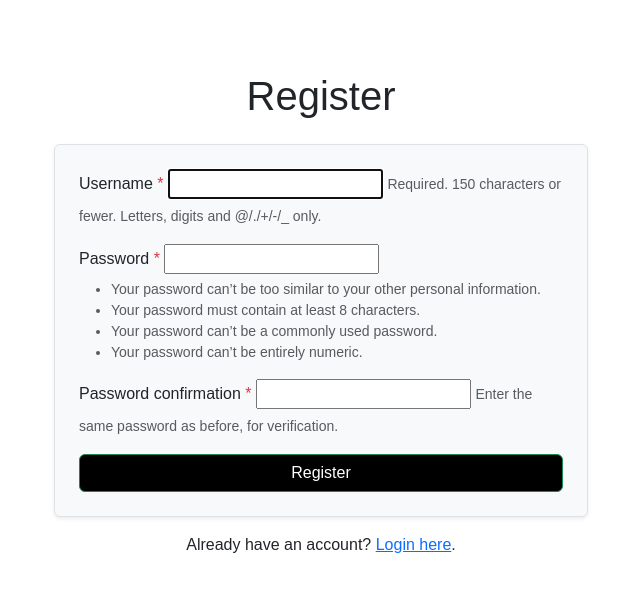
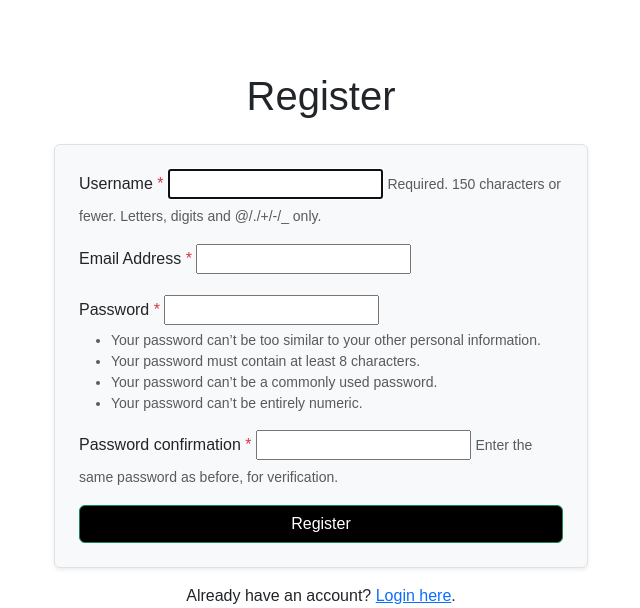
Before and after one commit to aiswaryapraveen/riddle, a Django app: page /register/ in a window 1280 px wide. Shown: the part 62-670 px from the top of the page, without its empty margins (319-959 px from the left). Run offline with Django 5.2, Linux system fonts and the light colour scheme.

Commit message:
user settings fix

```diff
--- a/games/forms.py
+++ b/games/forms.py
@@ -10,9 +10,36 @@ class UserUpdateForm(forms.ModelForm):
         fields = ['username', 'email']
 
 class CombinedUserForm(UserUpdateForm, PasswordChangeForm):
-    """
-    Combines user details update and password change in a single form.
-    """
     def __init__(self, user, *args, **kwargs):
         UserUpdateForm.__init__(self, *args, instance=user, **kwargs)
         PasswordChangeForm.__init__(self, user, *args, **kwargs)
+
+    def save(self, commit=True):
+        # Save user details
+        user = super(UserUpdateForm, self).save(commit=False)
+
+        # Save the new password if provided
+        if self.cleaned_data.get('new_password1'):
+            user.set_password(self.cleaned_data['new_password1'])
+
+        if commit:
+            user.save()
+
+        return user
+# forms.py
+from django import forms
+from django.contrib.auth.forms import UserCreationForm
+from django.contrib.auth.models import User
+
+class CustomUserCreationForm(UserCreationForm):
+    email = forms.EmailField(required=True, label="Email Address")
+
+    class Meta:
+        model = User
+        fields = ['username', 'email', 'password1', 'password2']  # Include email
+
+    def clean_email(self):
+        email = self.cleaned_data.get('email')
+        if User.objects.filter(email=email).exists():
+            raise forms.ValidationError("This email address is already in use.")
+        return email
--- a/games/templates/games/home.html
+++ b/games/templates/games/home.html
@@ -15,7 +15,7 @@
                 <div class="card-body text-center">
                     <h4 class="card-title">Games</h4>
                     <p class="card-text">Explore and play your favorite games.</p>
-                    <a href="{% url 'play' %}" class="btn btn-primary">Play !</a>
+                    <a href="{% url 'play' %}" class="btn btn-primary">Start Playing</a>
                 </div>
             </div>
         </div>
--- a/games/templates/games/login.html
+++ b/games/templates/games/login.html
@@ -27,7 +27,7 @@
             </form>
 
             <p class="mt-3 text-center">
-                Don't have an account? Register here</a>.
+                Don't have an account? <a href="{% url 'register' %}"> Register here</a>.
             </p>
         </div>
     </div>
--- a/games/views.py
+++ b/games/views.py
@@ -9,29 +9,32 @@ from django.contrib.auth.models import User
 from .forms import UserUpdateForm
 from django.contrib.auth.forms import UserChangeForm, PasswordChangeForm
 from django.contrib.auth import update_session_auth_hash
-from .forms import CombinedUserForm
+from .forms import CombinedUserForm, CustomUserCreationForm
 
 # Registration view (for user signup)
 def register(request):
     if request.method == 'POST':
-        form = UserCreationForm(request.POST)
+        form = CustomUserCreationForm(request.POST)  # Use the custom form
         if form.is_valid():
-            # Get the username from the form
             username = form.cleaned_data.get('username')
+            email = form.cleaned_data.get('email')
 
-            # Check if the username already exists
-            if User.objects.filter(username=username).exists():
-                messages.error(request, f"Username '{username}' is already taken. Please choose another.")
-                return redirect('register')  # Redirect back to the registration page
+            # Check if the email already exists
+            if User.objects.filter(email=email).exists():
+                messages.error(request, f"Email '{email}' is already in use. Please choose another.")
+                return redirect('register')  # Redirect if email exists
 
-            # If the username is unique, save the user to the database
+            # Save the user to the database
             form.save()
             messages.success(request, f'Account created for {username}! You can now log in.')
-            return redirect('login')  # Redirect to the login page after successful registration
+            return redirect('login')  # Redirect after successful registration
+        else:
+            messages.error(request, "Please correct the errors below.")
     else:
-        form = UserCreationForm()
+        form = CustomUserCreationForm()  # For GET requests, display the empty form
 
     return render(request, 'games/register.html', {'form': form})
+
 # Login view
 def login_view(request):
     if request.method == 'POST':
```
Also changed, not shown: games/templates/games/about.html (+3 -11 lines), db.sqlite3.
